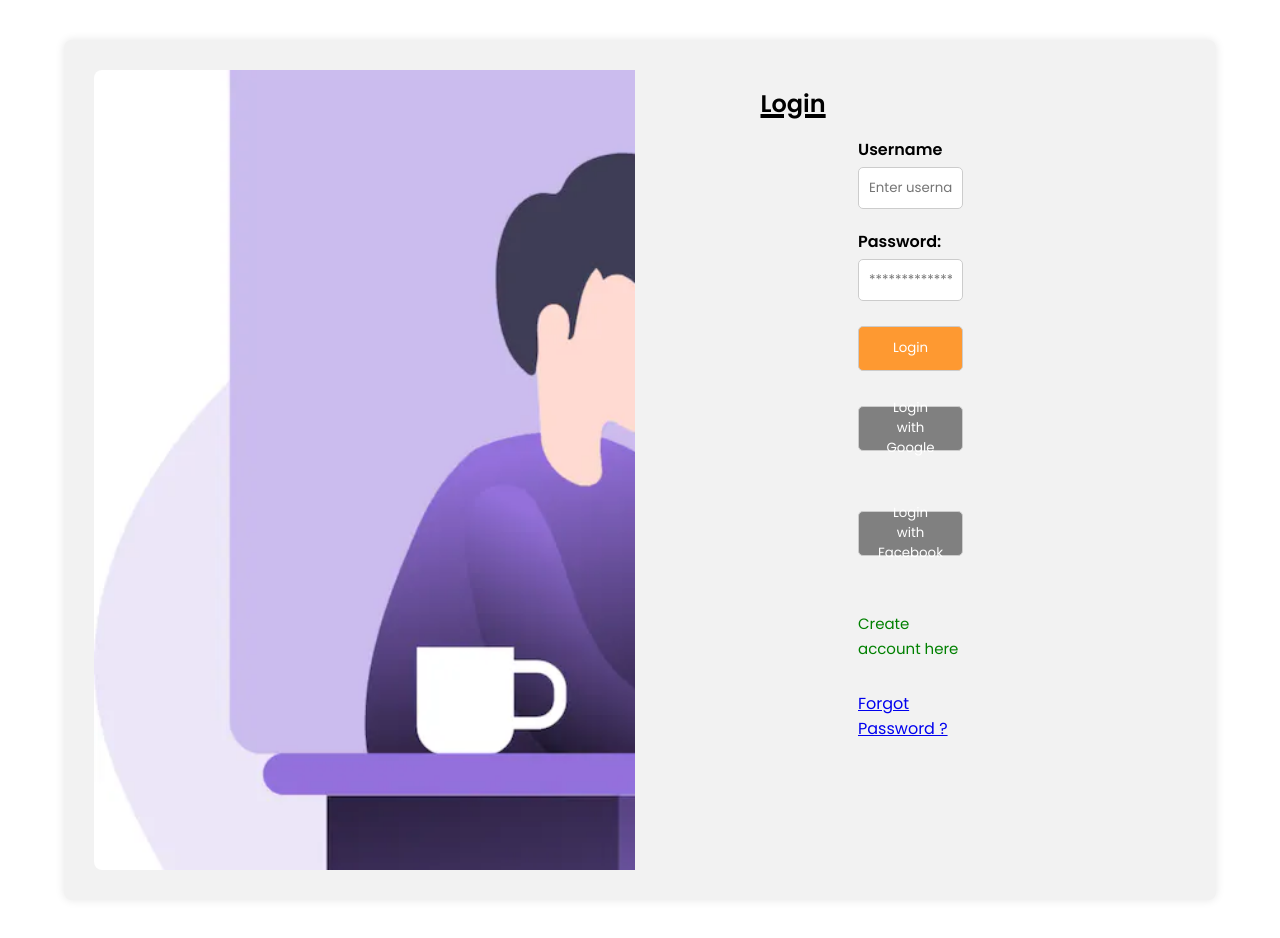
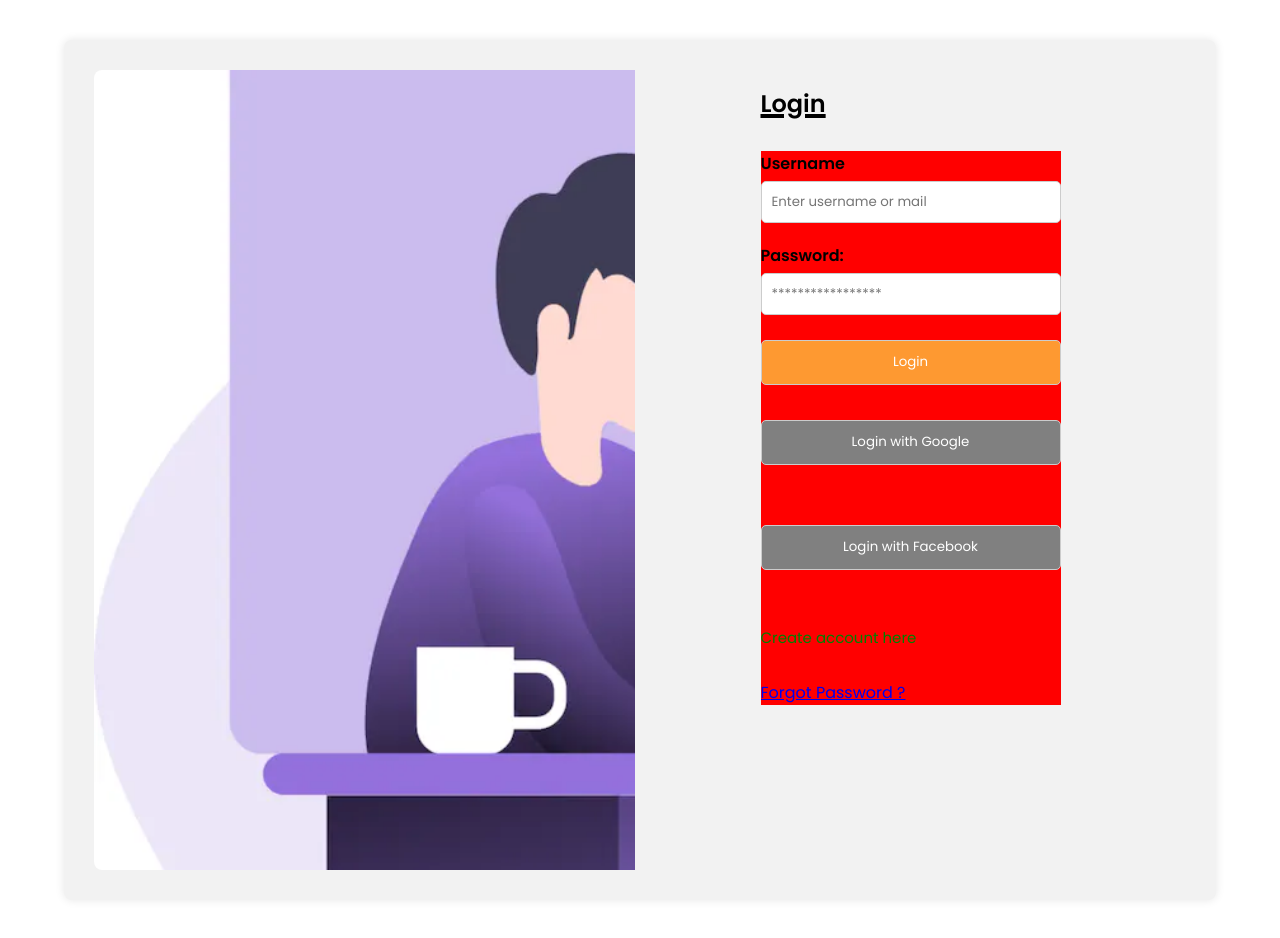
Before and after one commit to ARTISANS-HUB/ArtisansHub, a React (Create React App) app in the folder client/: page /login in a window 1280 px wide. Built offline with nearby package versions, Linux system fonts and the light colour scheme.

Commit message:
buyer registration profile design fixed

```diff
--- a/client/src/css/artisanCard.css
+++ b/client/src/css/artisanCard.css
@@ -59,4 +59,9 @@
    padding: 5px 20px;
    border-radius: 10px;
    cursor: pointer;
+   color: #fff;
 }
+.artisan-card-bottom button:hover{
+   background: #f1f1f1;
+   color: #000;
+}
--- a/client/src/css/createArtisans.css
+++ b/client/src/css/createArtisans.css
@@ -28,12 +28,14 @@
 }
 .container form{
     position: relative;
-    margin-top: 16px;
+    margin-top: 30px;
     min-height: 490px;
     /* min-height: auto; */
-    /* background-color: red; */
+    background-color: red;
     overflow: auto;
     /* padding: 0 10px; */
+    width: 100%;
+
 
 
 }
```
